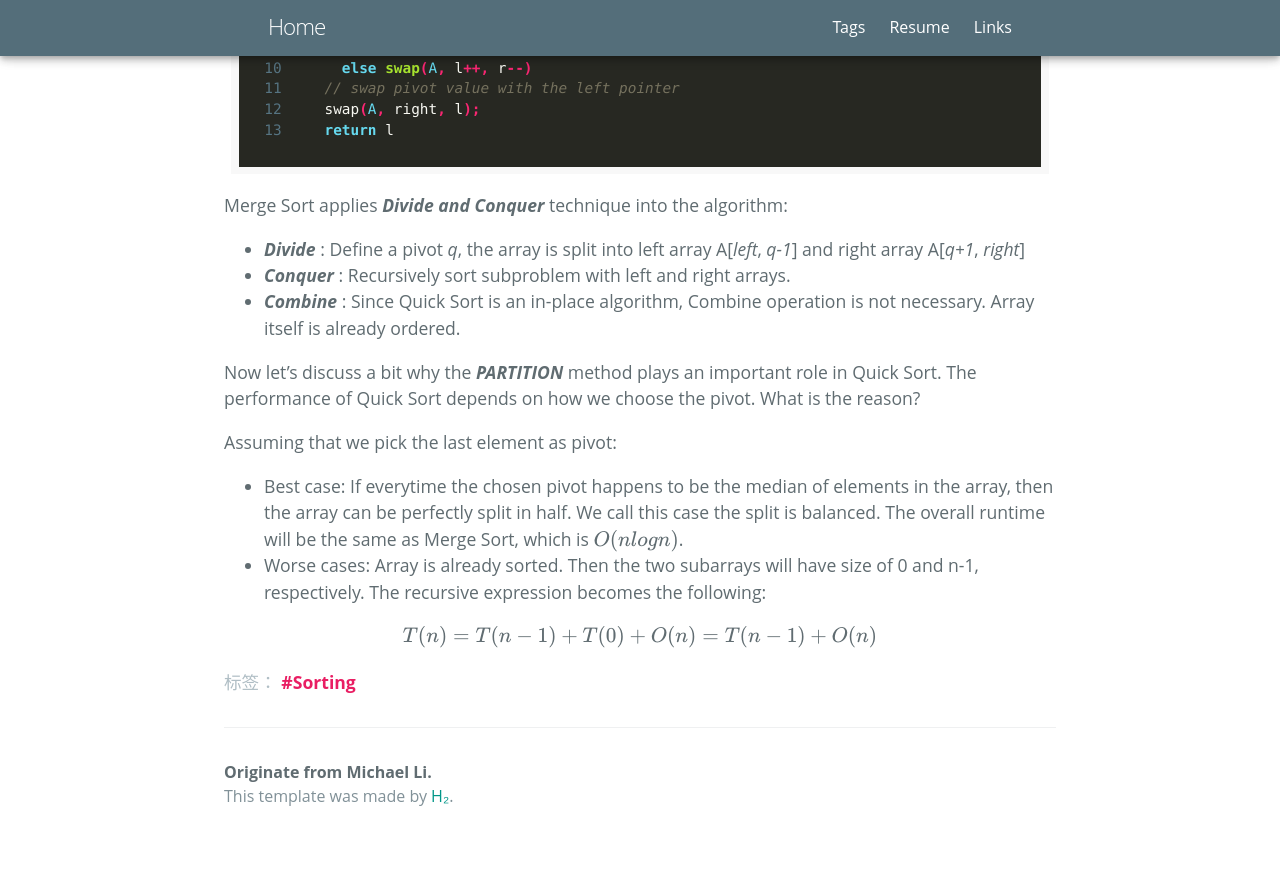
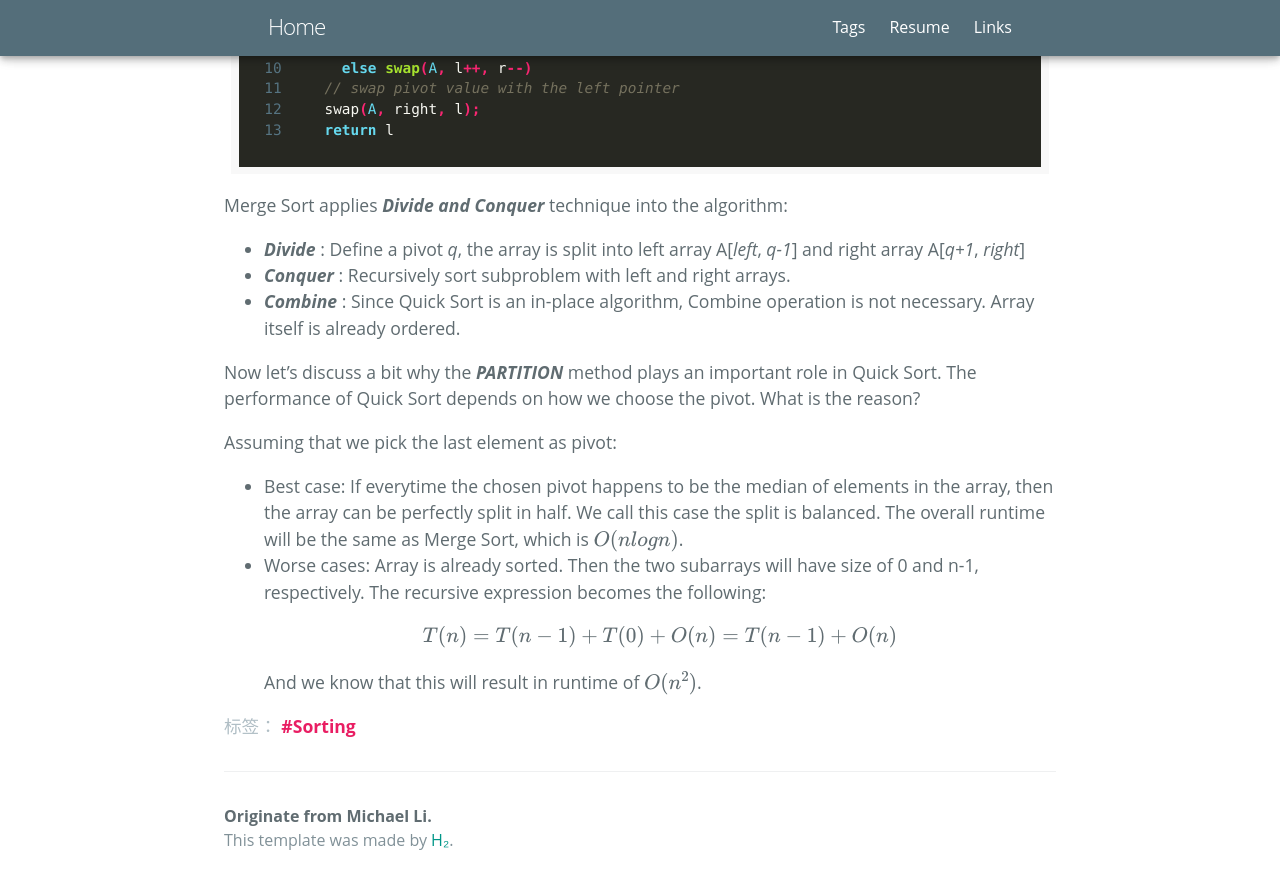
Before and after one commit to zl323/zl323.github.io, a Jekyll site: the page built from _posts/2020-05-14-Quick-Sort.md, in a window 1280 px wide and 900 px high, scrolled down 946 px. Shown: the top 889 px of the window. Built offline with Jekyll 4.4.1, drawn with Linux system fonts in a browser that asks for light colours; some web fonts are replaced; formulas are drawn with MathJax 3; before the commit the page ends 1802 px from its top, so only the background shows below that.

Commit message:
edit quick sort

```diff
--- a/_posts/2020-05-14-Quick-Sort.md
+++ b/_posts/2020-05-14-Quick-Sort.md
@@ -47,7 +47,7 @@ Now let's discuss a bit why the ***PARTITION*** method plays an important role i
 Assuming that we pick the last element as pivot:
 - Best case: If everytime the chosen pivot happens to be the median of elements in the array, then the array can be perfectly split in half. We call this case the split is balanced. The overall runtime will be the same as Merge Sort, which is $O(nlogn)$.
 - Worse cases: Array is already sorted. Then the two subarrays will have size of 0 and n-1, respectively. The recursive expression becomes the following:
-
 \\[
 T(n) = T(n-1) + T(0) + O(n) = T(n-1) + O(n)
 \\]
+And we know that this will result in runtime of $O(n^2)$.
```
